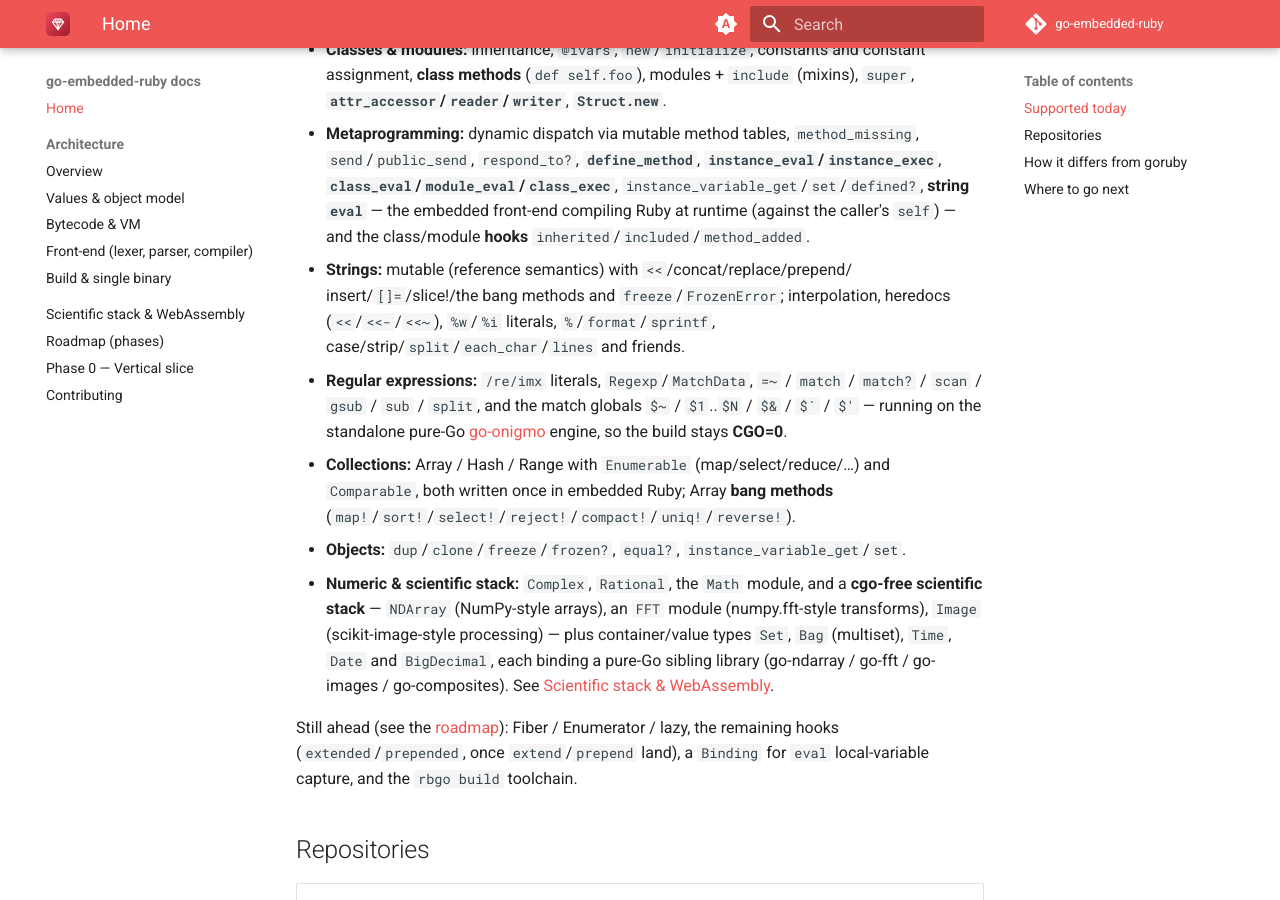
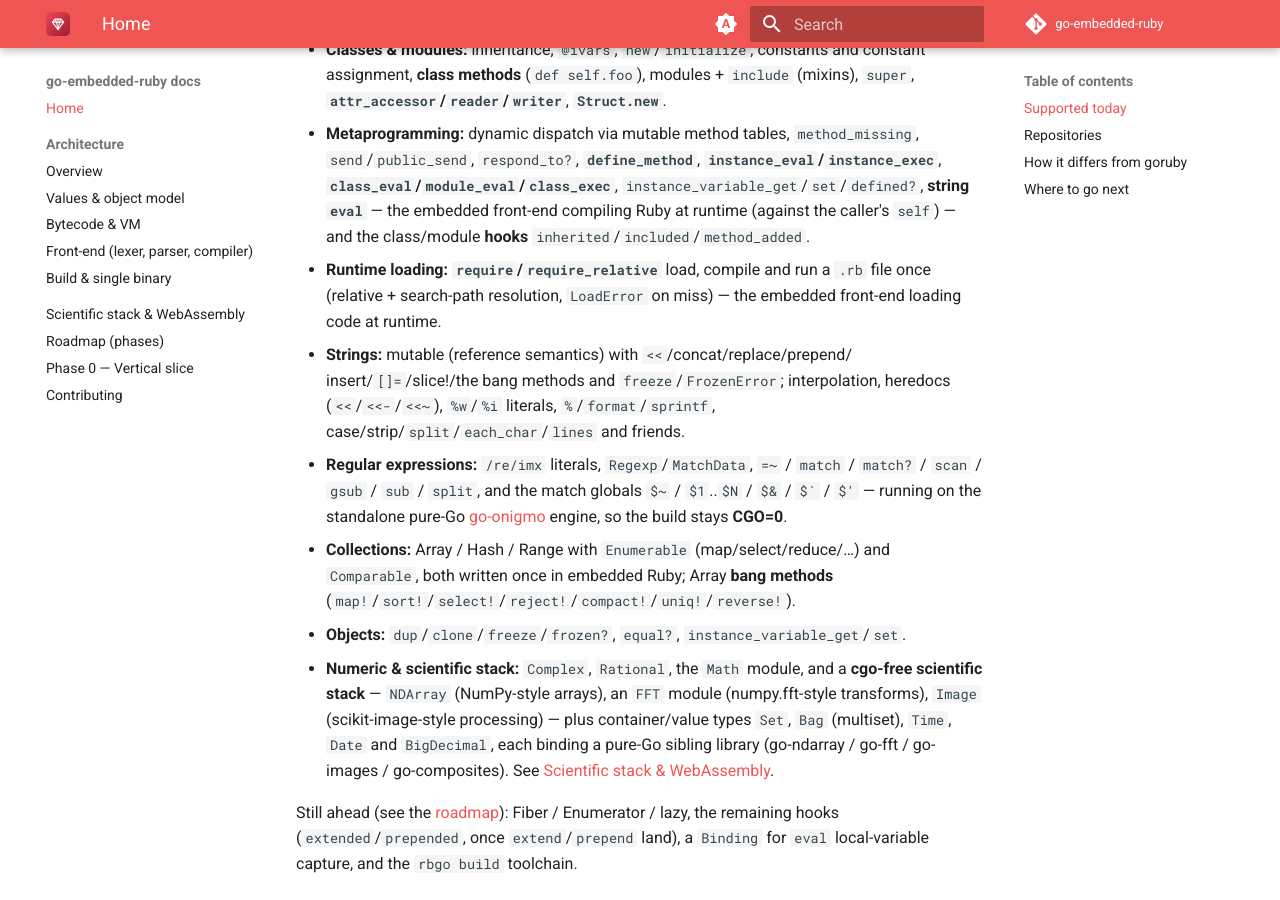
Before and after one commit to go-embedded-ruby/docs, an MkDocs documentation site: the page built from docs/index.md, in a window 1280 px wide and 900 px high, scrolled down 1285 px. Built offline with MkDocs 1.6.1 and Material for MkDocs 9.7.7, drawn with Linux system fonts in a browser that asks for light colours; the version menu is left out.

Commit message:
docs: require/require_relative now supported (runtime loading)
Co-Authored-By: Claude Opus 4.8 <noreply@anthropic.com>

```diff
--- a/docs/index.md
+++ b/docs/index.md
@@ -61,6 +61,9 @@ Every feature below is **differential-tested against MRI Ruby 4.0.5**:
   `instance_variable_get`/`set`/`defined?`, **string `eval`** — the embedded
   front-end compiling Ruby at runtime (against the caller's `self`) — and the
   class/module **hooks** `inherited`/`included`/`method_added`.
+- **Runtime loading:** **`require`/`require_relative`** load, compile and run a
+  `.rb` file once (relative + search-path resolution, `LoadError` on miss) — the
+  embedded front-end loading code at runtime.
 - **Strings:** mutable (reference semantics) with `<<`/concat/replace/prepend/
   insert/`[]=`/slice!/the bang methods and `freeze`/`FrozenError`;
   interpolation, heredocs (`<<`/`<<-`/`<<~`), `%w`/`%i` literals,
```
